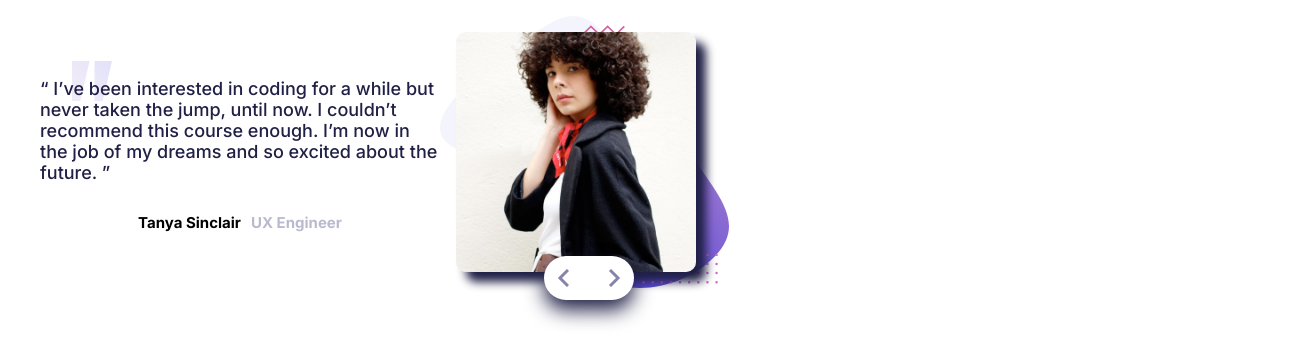
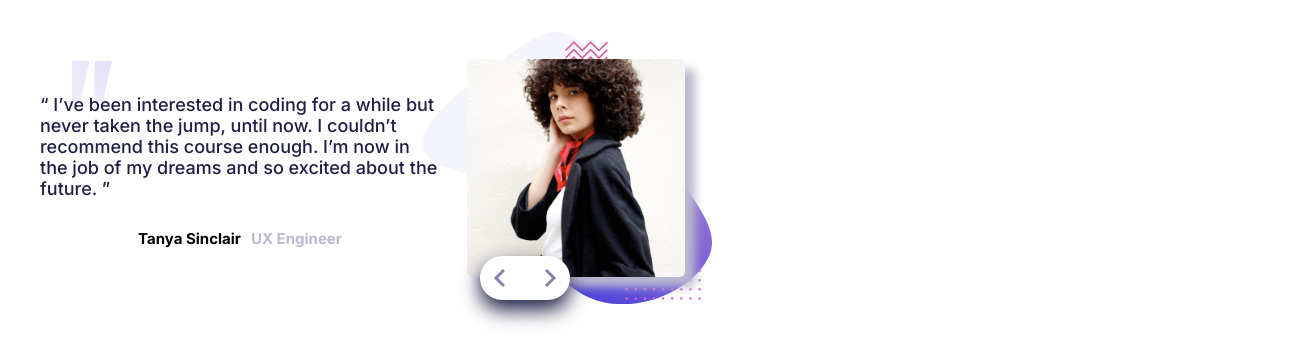
Before and after one commit to austrelios/coding-bootcamp-testimonials-slider-master, a plain HTML site: page index.html in a window 1280 px wide. Shown: the whole page, 1304 px wide, since content can reach past the window. Drawn offline with Linux system fonts and the light colour scheme.

Commit message:
Add files via upload

```diff
--- a/style.css
+++ b/style.css
@@ -1,16 +1,11 @@
 :root {
-
     --mobile: 375px;
     --desktop: 1440px;
 
     /* ## Colors
-### Primary */
-
+    ### Primary */
     --dark_blue: hsl(240, 38%, 20%);
     --grayish_blue: hsl(240, 18%, 77%);
-
-    /* - Family: [Inter](https://fonts.google.com/specimen/Inter)
-- Weights: 300, 500, 700 */
 
 }
 
@@ -21,7 +16,7 @@ body {
 }
 
 .main_container {
-    width: 100%;
+    width: fit-content;
     margin: 2rem;
     height: fit-content;
 }
@@ -34,10 +29,6 @@ body {
     width: 2.5rem;
 }
 
-.slide_container {
-    display: flex;
-    align-items: center;
-}
 
 /* Fading animation */
 .fade {
@@ -60,10 +51,17 @@ body {
 .user_slides {
     width: fit-content;
 }
+
 .slide_container {
+    display: flex;
+    align-items: center;
     position: relative;
-    height: 15rem;
+    height: 17rem;
     justify-content: center;
+    background: white url("./images/pattern-bg.svg") no-repeat;
+    background-size:43%;
+    background-position: right;
+
 }
 
 .testimony_container {
@@ -75,19 +73,20 @@ body {
 }
 
 .user_image_container {
-    background: white url("./images/pattern-bg.svg") no-repeat;
-    background-size: contain;
+    /* background: white url("./images/pattern-bg.svg") no-repeat;
+    background-size: contain; */
     height: inherit;
-    width: 20rem;
-    left: -1rem;
+    width: 17rem;
     z-index: 0;
-    padding: 1rem;
+    display: flex;
+    justify-content: center;
+    align-items: center;
 }
 
 .user_image_container img {
-    height: inherit;
-    box-shadow: 10px 10px 10px var(--dark_blue);
-    border-radius: 10px;
+    height: 80%;
+    box-shadow: 10px 10px 10px var(--grayish_blue);
+    border-radius: 5px;
 }
 
 
@@ -119,7 +118,7 @@ body {
     display: flex;
     position: absolute;
     top: 16rem;
-    left: 34rem;
+    left: 30rem;
     background-color: white;
     border-radius: 28px;
     cursor: pointer;
@@ -129,7 +128,9 @@ body {
     padding: .8rem;
 }
 
-
+.prev_next_buttons img:hover {
+    transform: scale(1.2);
+}
 
 @media only screen and (max-width: 846px) {
     body {
@@ -168,7 +169,7 @@ body {
 
     .prev_next_buttons {
         position: absolute;
-        top: 18.5rem;
+        top: 19rem;
         left: 10.5rem;
         z-index: 10;
     }
```
